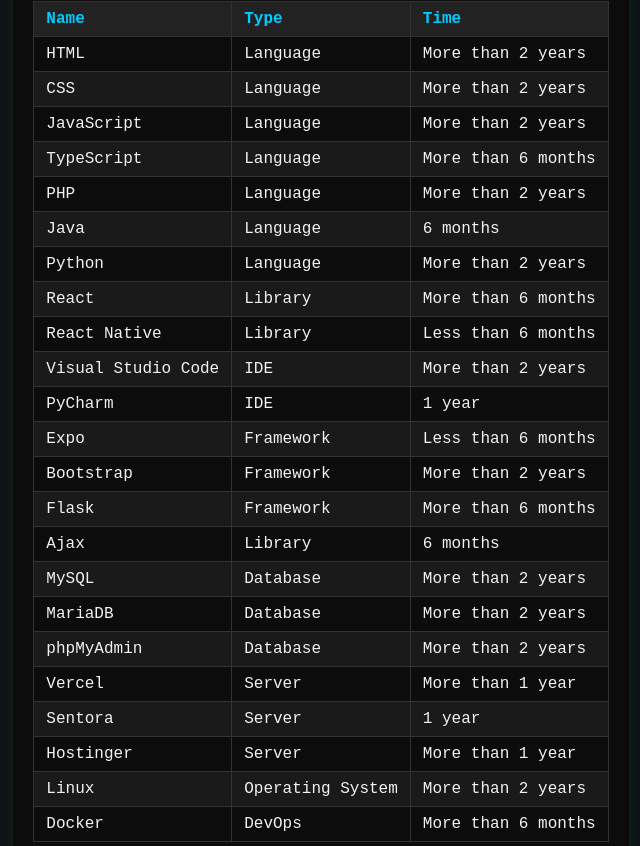
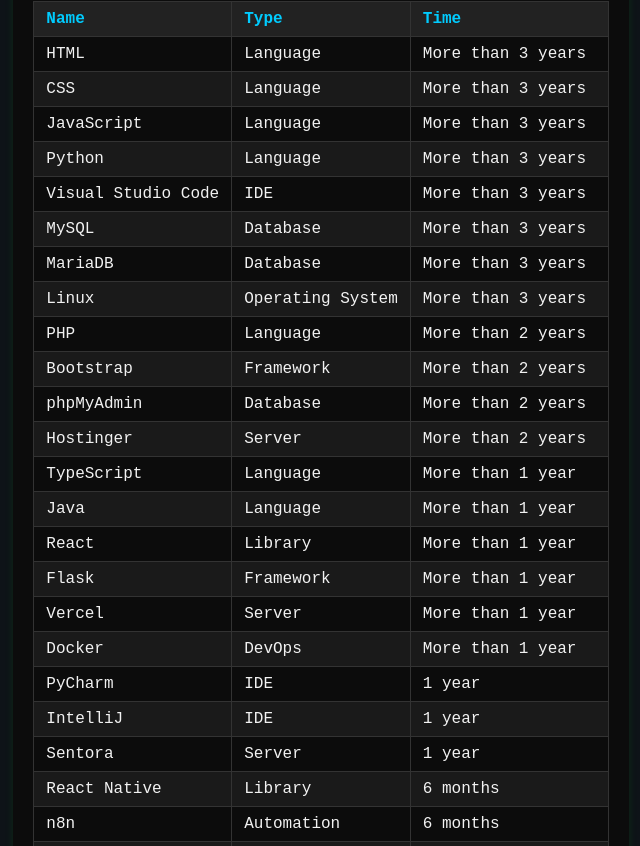
Before and after one commit to Thiago0808/portfolio, a React (Vite) app: page / in a window 1280 px wide. Shown: the part 754-1600 px from the top of the page, without its empty margins (319-959 px from the left). Built offline with nearby package versions, Linux system fonts and the light colour scheme; a web font is replaced by a local one.

Commit message:
feat: Atualiza experiências

```diff
--- a/src/components/SkillsTable/index.tsx
+++ b/src/components/SkillsTable/index.tsx
@@ -14,7 +14,7 @@
 const MySQLTable: React.FC<MySQLTableProps> = ({ data }) => {
   return (
     <div className="sql-output">
-      <pre className="sql-prompt">mysql&gt; SELECT * FROM skills;</pre>
+      <pre className="sql-prompt">mysql&gt; SELECT * FROM skills ORDER BY Time DESC;</pre>
       <table className="sql-table">
         <thead>
           <tr>
--- a/src/content/languages/br.json
+++ b/src/content/languages/br.json
@@ -24,7 +24,8 @@
       "server": "Servidor",
       "ide": "IDE",
       "os": "Sistema Operacional",
-      "devops": "DevOps"
+      "devops": "DevOps",
+      "automation": "Automação"
     },
     "time": {
       "lt_6_months": "Menos de 6 meses",
@@ -32,7 +33,10 @@
       "gt_6_months": "Mais de 6 meses",
       "1_year": "1 ano",
       "gt_1_year": "Mais de 1 ano",
-      "gt_2_years": "Mais de 2 anos"
+      "2_years": "2 anos",
+      "gt_2_years": "Mais de 2 anos",
+      "3_years": "3 anos",
+      "gt_3_years": "Mais de 3 anos"
     }
   },
   "projects": {
--- a/src/content/languages/en.json
+++ b/src/content/languages/en.json
@@ -24,7 +24,8 @@
       "server": "Server",
       "ide": "IDE",
       "os": "Operating System",
-      "devops": "DevOps"
+      "devops": "DevOps",
+      "automation": "Automation"
     },
     "time": {
       "lt_6_months": "Less than 6 months",
@@ -32,7 +33,10 @@
       "gt_6_months": "More than 6 months",
       "1_year": "1 year",
       "gt_1_year": "More than 1 year",
-      "gt_2_years": "More than 2 years"
+      "2_years": "2 years",
+      "gt_2_years": "More than 2 years",
+      "3_years": "3 years",
+      "gt_3_years": "More than 3 years"
     }
   },
   "projects": {
--- a/src/content/skillsContent.ts
+++ b/src/content/skillsContent.ts
@@ -3,8 +3,11 @@
   | "gt_6_months"
   | "gt_1_year"
   | "gt_2_years"
+  | "gt_3_years"
   | "6_months"
-  | "1_year";
+  | "1_year"
+  | "2_years"
+  | "3_years"
 
 export type TechTypeKey =
   | "language"
@@ -14,7 +17,8 @@
   | "server"
   | "ide"
   | "os"
-  | "devops";
+  | "devops"
+  | "automation";
 
 export interface TechItem {
   name: string;
@@ -23,33 +27,39 @@
 }
 
 export const skillsContent: TechItem[] = [
-  { name: "HTML", type: "language", time: "gt_2_years" },
-  { name: "CSS", type: "language", time: "gt_2_years" },
-  { name: "JavaScript", type: "language", time: "gt_2_years" },
-  { name: "TypeScript", type: "language", time: "gt_6_months" },
+  { name: "HTML", type: "language", time: "gt_3_years" },
+  { name: "CSS", type: "language", time: "gt_3_years" },
+  { name: "JavaScript", type: "language", time: "gt_3_years" },
+  { name: "TypeScript", type: "language", time: "gt_1_year" },
   { name: "PHP", type: "language", time: "gt_2_years" },
-  { name: "Java", type: "language", time: "6_months" },
-  { name: "Python", type: "language", time: "gt_2_years" },
-  { name: "React", type: "library", time: "gt_6_months" },
-  { name: "React Native", type: "library", time: "lt_6_months" },
+  { name: "Java", type: "language", time: "gt_1_year" },
+  { name: "Python", type: "language", time: "gt_3_years" },
+  { name: "React", type: "library", time: "gt_1_year" },
+  { name: "React Native", type: "library", time: "6_months" },
+  { name: "n8n", type: "automation", time: "6_months" },
 
-  { name: "Visual Studio Code", type: "ide", time: "gt_2_years" },
+
+
+  { name: "Visual Studio Code", type: "ide", time: "gt_3_years" },
   { name: "PyCharm", type: "ide", time: "1_year" },
+  { name: "IntelliJ", type: "ide", time: "1_year" },
 
   { name: "Expo", type: "framework", time: "lt_6_months" },
   { name: "Bootstrap", type: "framework", time: "gt_2_years" },
-  { name: "Flask", type: "framework", time: "gt_6_months" },
+  { name: "Flask", type: "framework", time: "gt_1_year" },
+  { name: "Django", type: "framework", time: "lt_6_months" },
+  { name: "Laravel", type: "framework", time: "lt_6_months" },
 
   { name: "Ajax", type: "library", time: "6_months" },
 
-  { name: "MySQL", type: "database", time: "gt_2_years" },
-  { name: "MariaDB", type: "database", time: "gt_2_years" },
+  { name: "MySQL", type: "database", time: "gt_3_years" },
+  { name: "MariaDB", type: "database", time: "gt_3_years" },
   { name: "phpMyAdmin", type: "database", time: "gt_2_years" },
 
   { name: "Vercel", type: "server", time: "gt_1_year" },
   { name: "Sentora", type: "server", time: "1_year" },
-  { name: "Hostinger", type: "server", time: "gt_1_year" },
+  { name: "Hostinger", type: "server", time: "gt_2_years" },
 
-  { name: "Linux", type: "os", time: "gt_2_years" },
-  { name: "Docker", type: "devops", time: "gt_6_months" },
+  { name: "Linux", type: "os", time: "gt_3_years" },
+  { name: "Docker", type: "devops", time: "gt_1_year" },
 ];
--- a/src/sections/skills/index.tsx
+++ b/src/sections/skills/index.tsx
@@ -8,7 +8,24 @@
 function Skills({ language }: SectionsProps) {
   const content = contents[language].skills;
 
-  const translatedData = skillsContent.map((tech) => ({
+  const timeOrder: Record<string, number> = {
+    lt_6_months: 1,
+    "6_months": 2,
+    gt_6_months: 3,
+    "1_year": 4,
+    gt_1_year: 5,
+    "2_years": 6,
+    gt_2_years: 7,
+    "3_years": 8,
+    gt_3_years: 9,
+  };
+
+  const sortedSkills = [...skillsContent].sort(
+    (a, b) => timeOrder[b.time] - timeOrder[a.time]
+  );
+
+
+  const translatedData = sortedSkills.map((tech) => ({
     name: tech.name,
     type: content.types[tech.type],
     time: content.time[tech.time],
```
